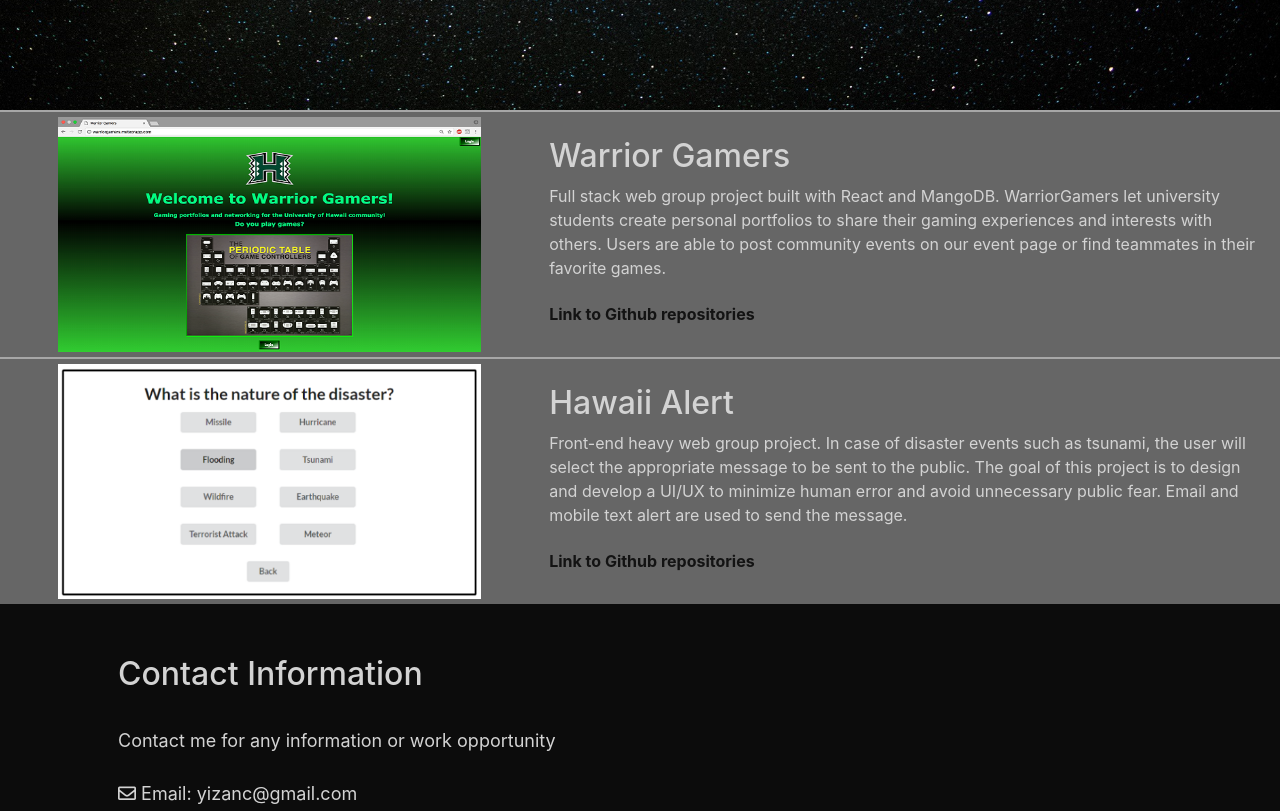
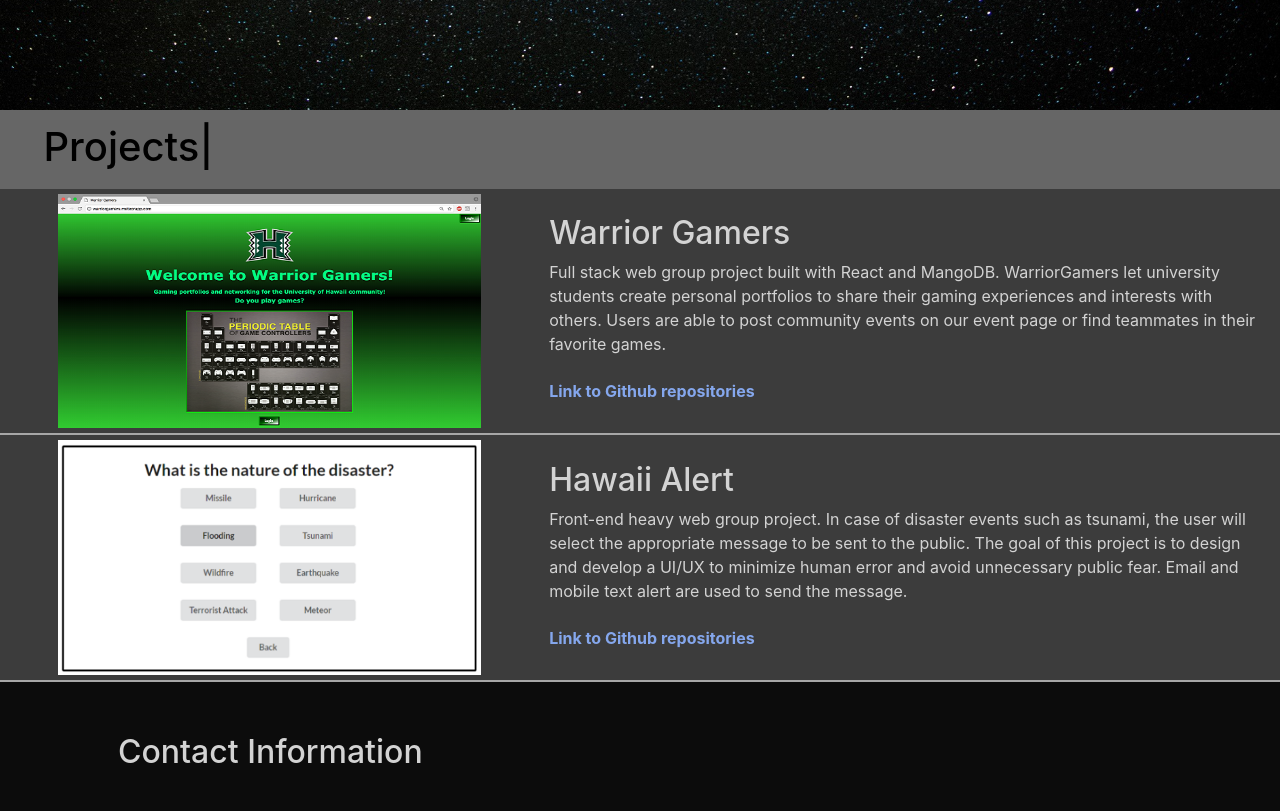
Before and after one commit to yizan-chen/yizan-chen.github.io, a plain HTML site: page index.html in a window 1280 px wide. Shown: the part 690-1501 px from the top of the page. Drawn offline with nearby package versions, Linux system fonts and the light colour scheme.

Commit message:
added project title

```diff
--- a/css/custom.css
+++ b/css/custom.css
@@ -56,7 +56,15 @@
 
 .project{
 	padding: 5px 5px 5px 5px;
-	border-top: solid rgb(167, 167, 167) 2px;
+	border-bottom: solid rgb(167, 167, 167) 2px;
+	background:rgba(24, 23, 23, 0.527);
+}
+
+.project_head{
+	color:black;
+	margin: 0px 5px 5px 5px;
+	padding: 1% 5% 1% 3%;
+	display:flex;
 }
 
 .projectImg{
@@ -67,12 +75,14 @@
 .project_text{
 	min-height:20vh;
 }
+
 .project_links{
 	height:5vh;
 }
+
 .project_link{
 	font-weight:bold;
-	color:rgba(0, 0, 0, 0.815);
+	color:rgba(138, 173, 248, 0.945);
 }
 
 h2{
@@ -82,24 +92,14 @@
 #projects{
 	background-color:  rgb(102, 102, 102);
 }
+
 #contact{
 	background-color: rgba(0, 0, 0, 0.781);
-}
-.whiteBack{
-	background-color: white;
 }
 
 p{
 	font-size: 18px;
 	padding-top: 10px;
-}
-.card{
-	background:rgba(24, 23, 23, 0.527);
-	border: 2px solid rgba(0, 0, 0, 0.829);
-}
-
-.card-body{
-	background:rgb(48, 47, 47);
 }
 
 strong{
@@ -131,6 +131,13 @@
 }
 
 /*Animation*/
+.flashing {
+	animation: flash 1s step-start infinite;
+}
+@keyframes flash{
+	50%  { opacity: 0 ;}
+}
+
 .animation_1 {
 	animation: key_one 2s ease-in-out infinite;
   }
--- a/index.html
+++ b/index.html
@@ -50,6 +50,9 @@
 	</div>
 
 	<div id='projects'>
+		<h1 class='project_head'>
+			Projects <div class='flashing'>|</div>
+		</h1>
 		<div class="row no-gutters project align-items-center">
 			<div class="col-12 col-md-5 ">
 				<div class="d-flex justify-content-center">
```
